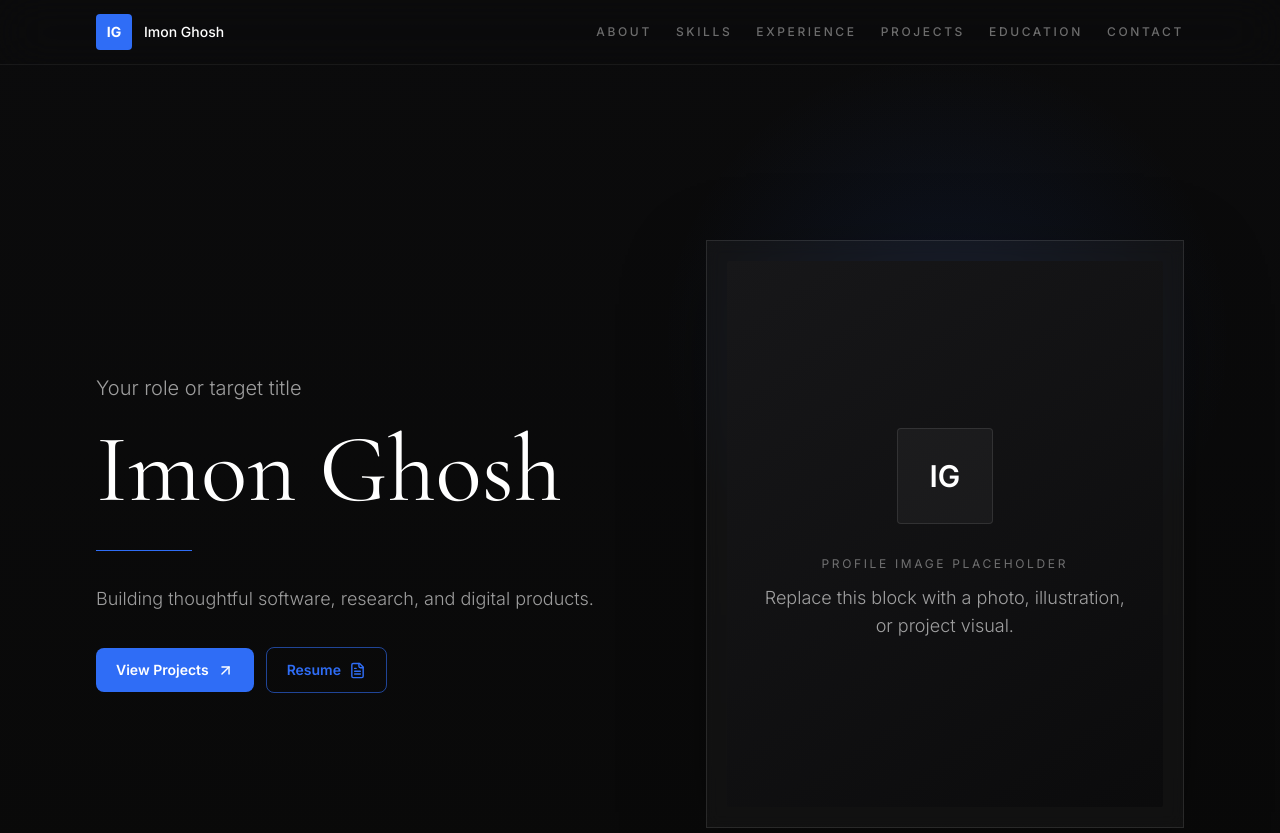
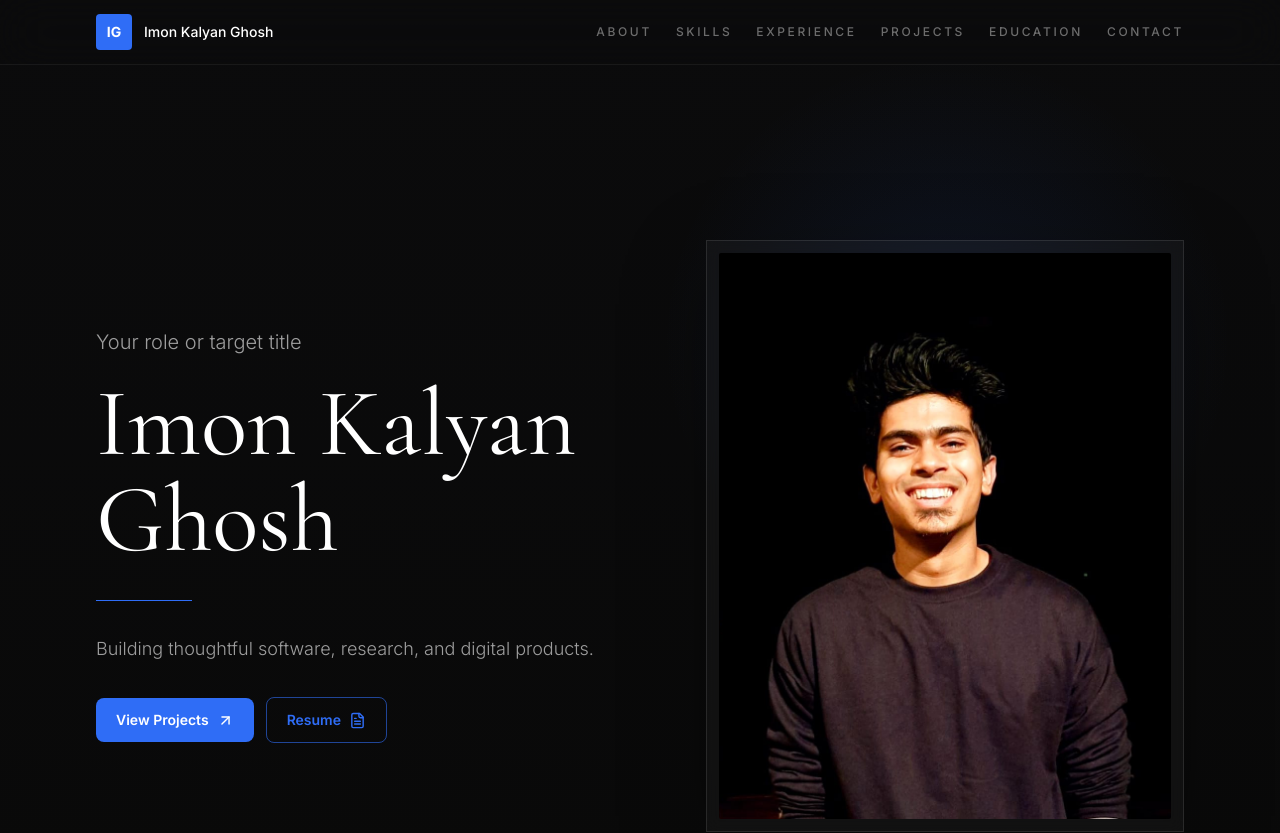
Before and after one commit to ImonGhosh/imonghosh.github.io, a React (Vite) app: page / in a window 1280 px wide. Shown: the top 833 px of the page. Built offline with nearby package versions, Linux system fonts and the light colour scheme.

Commit message:
Add profile pic

```diff
--- a/src/App.tsx
+++ b/src/App.tsx
@@ -83,6 +83,8 @@ function Navbar() {
 }
 
 function Hero() {
+  const [imageLoaded, setImageLoaded] = useState(true);
+
   return (
     <section
       className="relative isolate overflow-hidden bg-slateInk pt-28 sm:pt-32"
@@ -115,19 +117,28 @@ function Hero() {
             </a>
           </div>
         </motion.div>
-        <motion.div className="panel p-5" {...fadeUp} transition={{ delay: 0.08, duration: 0.5 }}>
-          <div className="grid aspect-[4/5] place-items-center rounded-sm bg-[linear-gradient(145deg,#171719,#0b0b0c)] p-8 text-white">
-            <div className="text-center">
-              <div className="mx-auto grid h-24 w-24 place-items-center rounded border border-white/10 bg-white/[0.04] text-3xl font-semibold">
-                IG
+        <motion.div className="panel overflow-hidden p-3" {...fadeUp} transition={{ delay: 0.08, duration: 0.5 }}>
+          <div className="relative aspect-[4/5] overflow-hidden rounded-sm bg-[linear-gradient(145deg,#171719,#0b0b0c)]">
+            {imageLoaded ? (
+              <img
+                alt={`${profile.name} profile portrait`}
+                className="h-full w-full object-cover object-center"
+                onError={() => setImageLoaded(false)}
+                src={profile.imageUrl}
+              />
+            ) : (
+              <div className="grid h-full place-items-center p-8 text-center text-white">
+                <div>
+                  <div className="mx-auto grid h-24 w-24 place-items-center rounded border border-white/10 bg-white/[0.04] text-3xl font-semibold">
+                    IG
+                  </div>
+                  <p className="mt-8 text-xs uppercase tracking-[0.22em] text-white/40">
+                    Add profile.jpg to public
+                  </p>
+                </div>
               </div>
-              <p className="mt-8 text-xs uppercase tracking-[0.22em] text-white/40">
-                Profile image placeholder
-              </p>
-              <p className="mt-3 text-lg font-light leading-7 text-white/60">
-                Replace this block with a photo, illustration, or project visual.
-              </p>
-            </div>
+            )}
+            <div className="pointer-events-none absolute inset-x-0 bottom-0 h-1/3 bg-gradient-to-t from-slateInk/72 to-transparent" />
           </div>
         </motion.div>
       </div>
--- a/src/data/profile.ts
+++ b/src/data/profile.ts
@@ -1,5 +1,5 @@
 export const profile = {
-  name: "Imon Ghosh",
+  name: "Imon Kalyan Ghosh",
   role: "Your role or target title",
   headline: "Building thoughtful software, research, and digital products.",
   location: "City, Country",
@@ -8,6 +8,7 @@ export const profile = {
   github: "https://github.com/imonghosh",
   linkedin: "https://www.linkedin.com/in/your-profile/",
   resumeUrl: "#",
+  imageUrl: "/profile.jpg",
   summary:
     "A short professional summary will go here. Use this space to describe your current focus, core technical strengths, and the kinds of problems you enjoy solving.",
 };
```
Also changed, not shown: public/profile.jpg (added), 1 other file (tests, documents, lock files or other folders).
